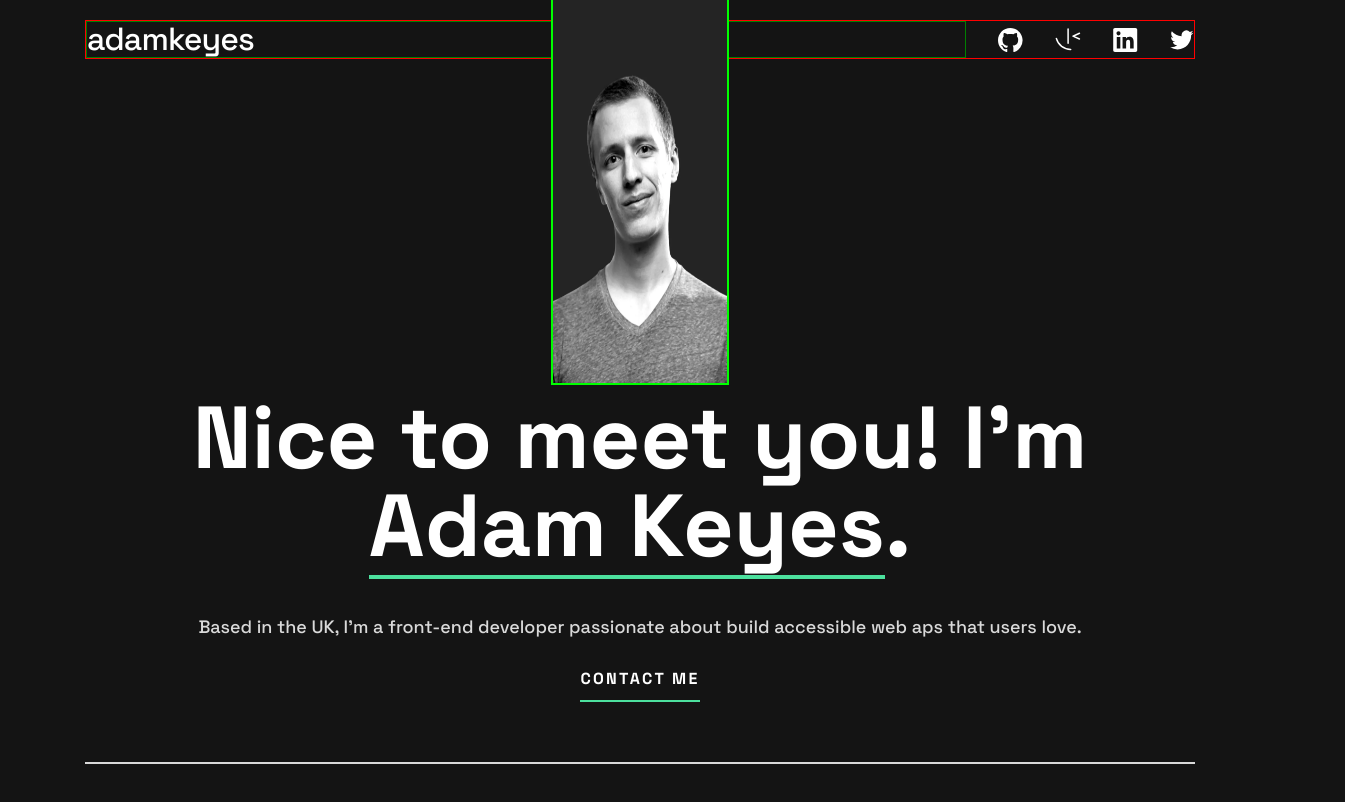
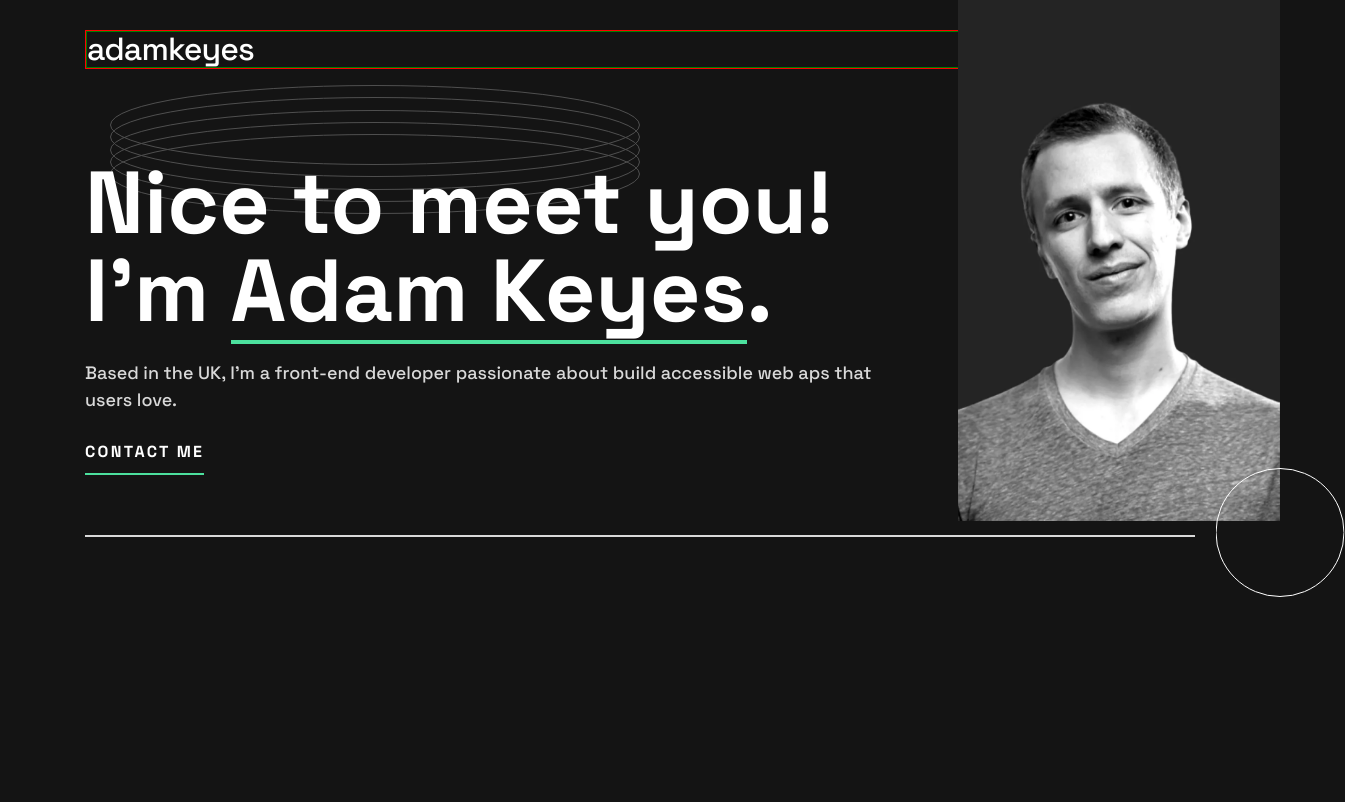
Before and after one commit to alexangria1992/fem-single-page-developer-portfolio, a plain HTML site: page index.html in a window 1280 px wide. Shown: the whole page, 1345 px wide, since content can reach past the window. Drawn offline with Linux system fonts and the light colour scheme.

Commit message:
Hero SVG Images

```diff
--- a/index.html
+++ b/index.html
@@ -110,6 +110,21 @@
               alt=""
             />
           </picture>
+          <img
+            class="hero__rings"
+            src="/assets/images/pattern-rings.svg"
+            alt=""
+            width="530"
+            height="129"
+          />
+          <img
+            class="hero__circle"
+            src="/assets/images/pattern-circle.svg"
+            width="129"
+            height="129"
+            alt=""
+          />
+
           <!-- <img
             src="/assets/images/image-profile-mobile.webp"
             alt="picture of Adam Keyes"
@@ -122,7 +137,8 @@
           /> -->
           <div class="hero__text">
             <h1 class="hero__headline">
-              Nice to meet you! I'm <span>Adam Keyes</span>.
+              Nice to<br />
+              meet you! I'm <span>Adam Keyes</span>.
             </h1>
             <p class="hero__description">
               Based in the UK, I'm a front-end developer passionate about build
--- a/style.css
+++ b/style.css
@@ -82,7 +82,7 @@ a {
 
 a.underline {
   display: inline-block;
-  padding-bottom: 10px;
+  padding-bottom: 0.625rem;
   font-size: 1rem;
   line-height: 1.625;
   letter-spacing: 2.29px;
@@ -130,6 +130,8 @@ a:hover {
 
 .header {
   margin-top: 20px;
+  position: relative;
+  z-index: 1px;
 }
 
 .header__nav {
@@ -166,7 +168,7 @@ a:hover {
   fill: var(--accent);
 }
 
-@media (width > 37.5em) /* 600px */ {
+@media (min-width: 37.5em) /* 600px */ {
   .header__nav {
     /* justify-content: flex-start;
     text-align: left; */
@@ -174,6 +176,7 @@ a:hover {
     text-align-last: left;
     align-items: center;
     gap: 32px;
+    margin-bottom: 90px;
   }
 
   .header__home {
@@ -198,11 +201,33 @@ a:hover {
   left: 50%;
   translate: -50%;
   top: 0;
-  outline: 2px solid lime;
+  /* outline: 2px solid lime; */
   display: block;
+  /* width: 10.875rem; */
+  width: 174px;
+  height: auto;
+}
+
+.hero__rings {
+  position: absolute;
+  right: 50%;
+  top: 130px;
+  z-index: -1;
+  /* width: 33.125rem; */
+  height: auto;
+}
+
+.hero__circle {
+  position: absolute;
+  top: 254px;
+  right: 0;
+  translate: 50%;
+  /* width: 8.0625rem; */
+  /* height: 8.0625rem; */
 }
 
 .hero__text {
+  position: relative;
   text-align: center;
   margin-top: 335px;
 }
@@ -224,6 +249,7 @@ h1 > span {
   background-color: var(--accent);
 } */
 .hero__headline {
+  margin-block-end: 24px;
 }
 
 .hero__description {
@@ -231,3 +257,39 @@ h1 > span {
 
 .hero__contact {
 }
+
+@media (min-width: 600px) {
+  .header {
+    margin-top: 30px;
+  }
+  .hero__image {
+    width: 20.125rem;
+    height: auto;
+    left: auto;
+    translate: 0;
+    right: 0;
+  }
+  .hero__text {
+    text-align: left;
+    margin-top: 0;
+    width: 62vw;
+  }
+
+  .hero__circle {
+    top: 468px;
+  }
+
+  .hero__rings {
+    top: 85px;
+  }
+
+  .hero__headline > br {
+    display: inline-block;
+  }
+}
+
+@media (min-width: 62.5em) {
+  .hero__headline br {
+    display: none;
+  }
+}
```
